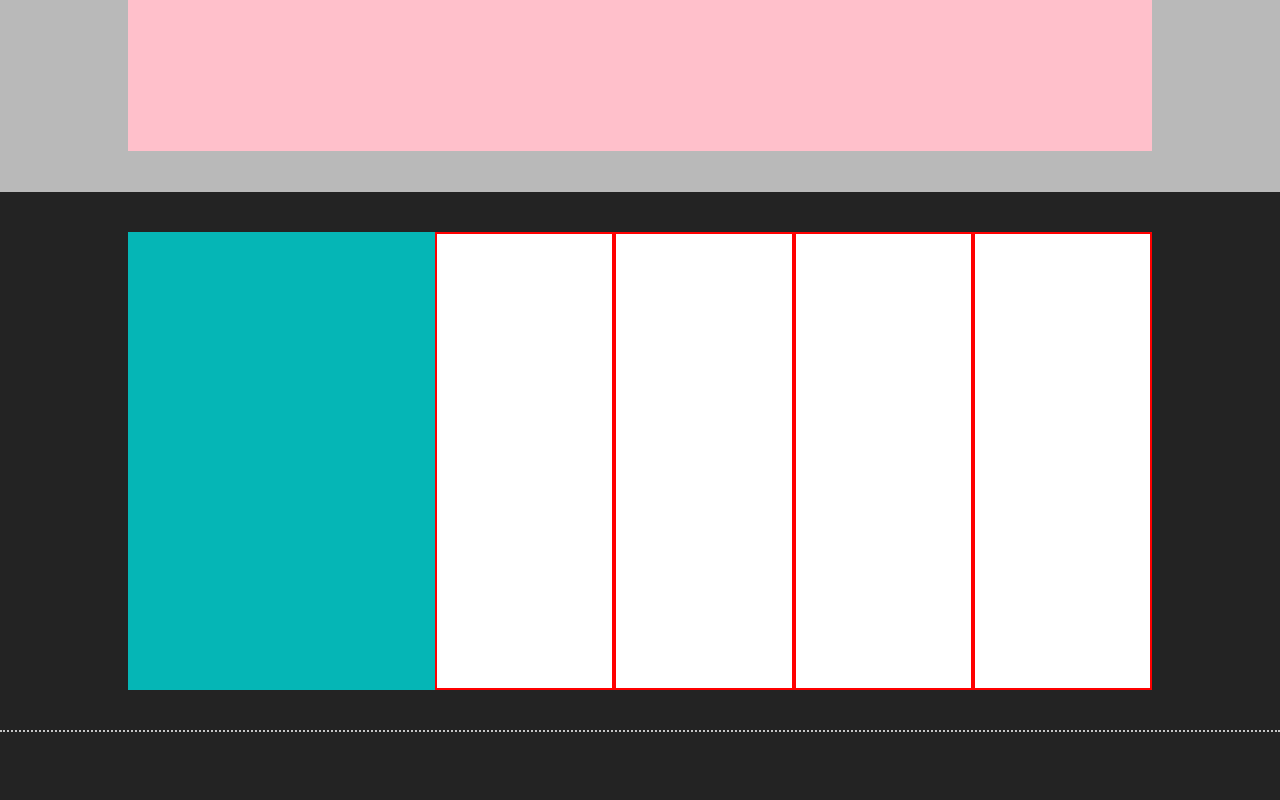
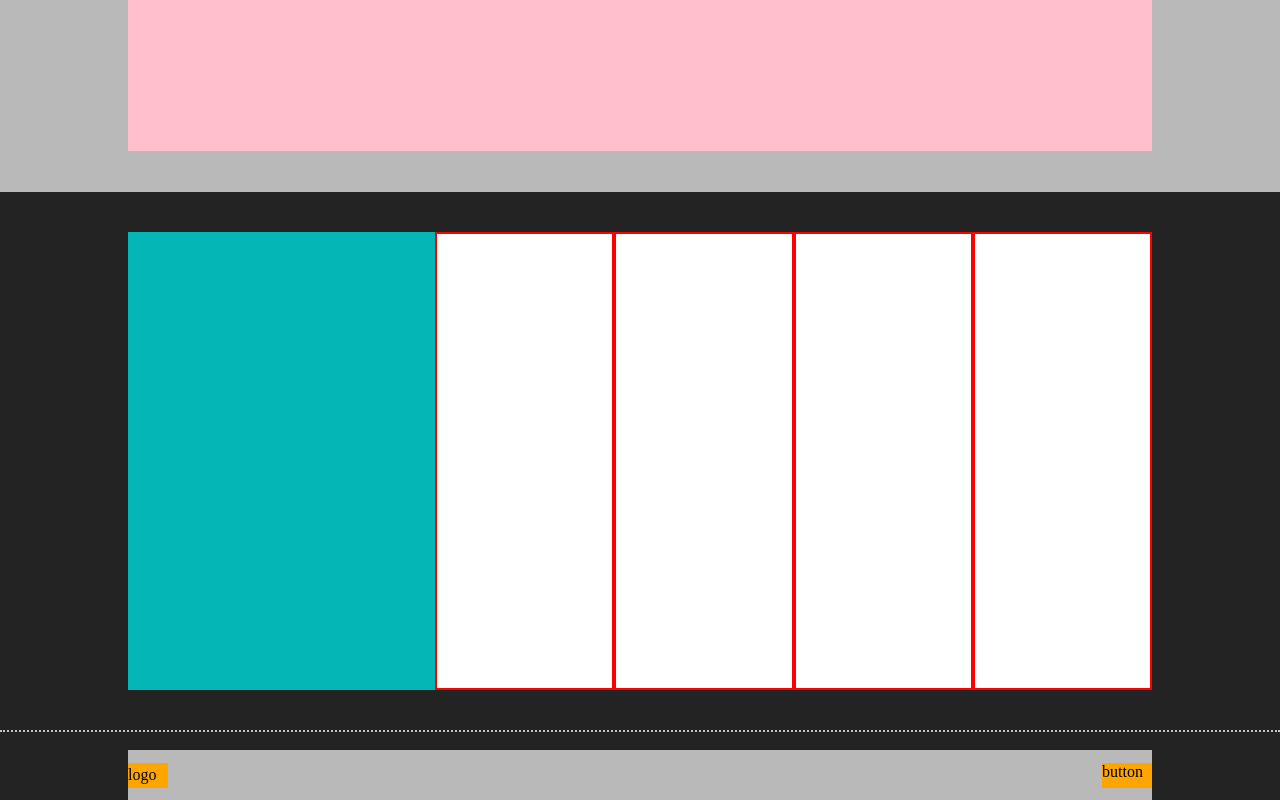
Before and after one commit to christianzaboli/htmlcss-struttura-discord, a plain HTML site: page index.html in a window 1280 px wide. Shown: the part 2840-3640 px from the top of the page. Drawn offline with Linux system fonts and the light colour scheme.

Commit message:
layout footer

```diff
--- a/css/style.css
+++ b/css/style.css
@@ -134,7 +134,35 @@ main{
 footer{
     height: 70px;
     width: 100%;
-    display: flex;
     background-color: #232323;
     border-top: 2px dotted rgb(196, 196, 196);
+
 }
+.footer-container{
+    display: flex;
+    justify-content: center;
+    align-items: flex-end;
+}
+.footer-box{
+    height: 50px;
+    width: 100%;
+    background-color: #b9b9b9;
+    display: flex;
+    justify-content: space-between;
+    align-items: center;
+}
+.footer-logo{
+    height: 25px;
+    width: 40px;
+    background-color: orange;
+    display: flex;
+    justify-content: flex-start;
+    align-items: center;
+}
+.footer-button{
+    height: 25px;
+    width: 50px;
+    background-color: orange;
+    justify-content: flex-end;
+    align-items: center;
+}
--- a/index.html
+++ b/index.html
@@ -89,12 +89,16 @@
                 </div>
             </div>
 
-            <!-- footer -->
+        </main>
 
-
-        </main>
+        <!-- footer -->
         <footer>
-
+            <div class="container footer-container">
+                <div class="footer-box">
+                    <div class="footer-logo">logo</div>
+                    <div class="footer-button">button</div>
+                </div>
+            </div>
         </footer>
-</body>
+    </body>
 </html>
```
